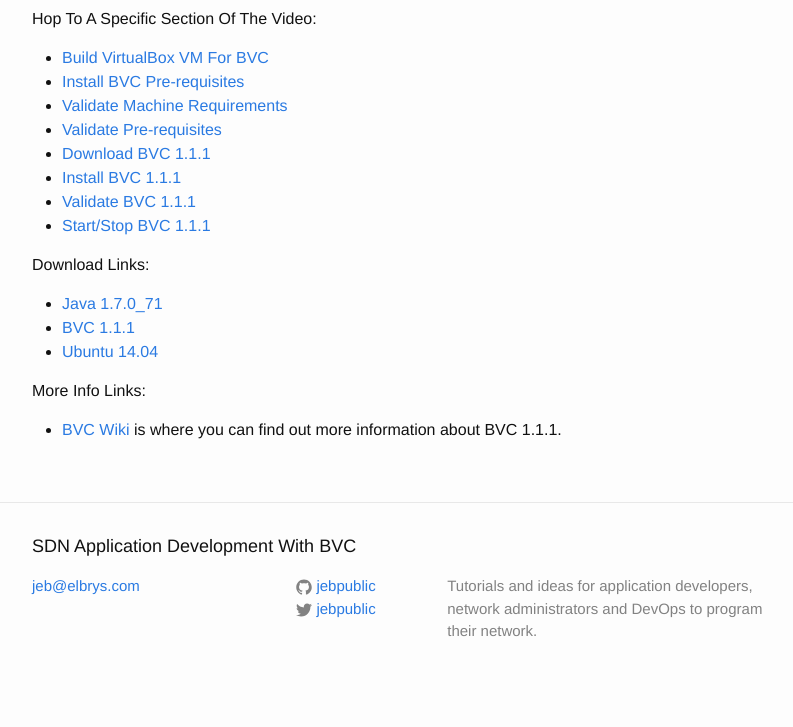
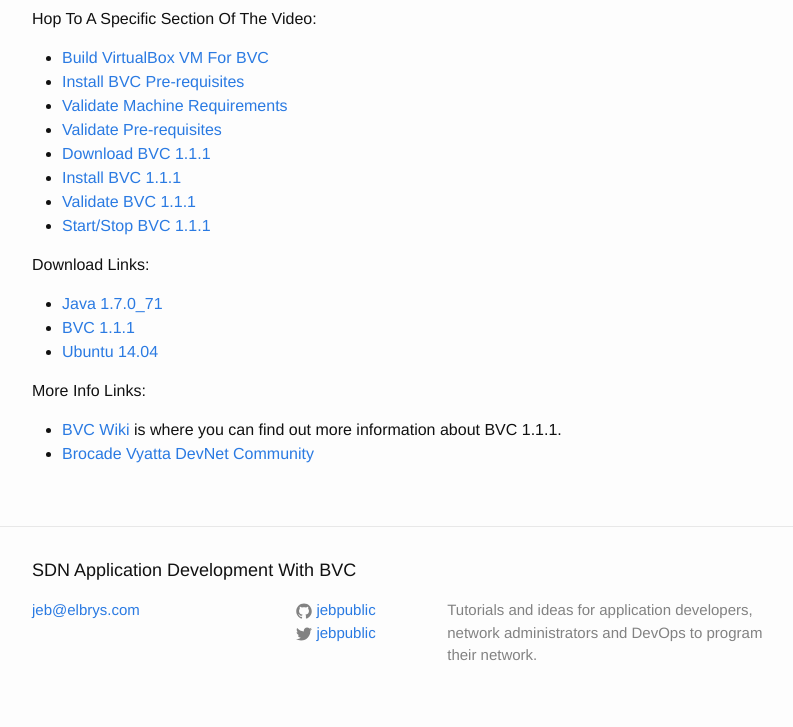
Before and after one commit to BRCDcomm/BVC, a Jekyll site: the page built from _posts/2015-01-17-install-brocade-vyatta-controller.markdown, in a window 1280 px wide. Shown: the part 596-1323 px from the top of the page, without its empty margins (238-1031 px from the left). Built offline with Jekyll 4.4.1, drawn with Linux system fonts in a browser that asks for light colours; comment, search, counter and statistics services are not loaded; before the commit the page ends 1299 px from its top, so only the background shows below that.

Commit message:
Add link to Brocade DevNet community.

```diff
--- a/_posts/2015-01-17-install-brocade-vyatta-controller.markdown
+++ b/_posts/2015-01-17-install-brocade-vyatta-controller.markdown
@@ -29,6 +29,7 @@ Download Links:
 More Info Links:
 
  * <a href="https://github.com/BRCDcomm/BVC/wiki" target="_blank">BVC Wiki</a> is where you can find out more information about BVC 1.1.1.
+ * <a href="http://community.brocade.com/t5/DevNet/ct-p/APISupport" target="_blank">Brocade Vyatta DevNet Community</a>
 
 
 [BuildVM]: https://www.youtube.com/watch?v=saNnY7A55gM
```
